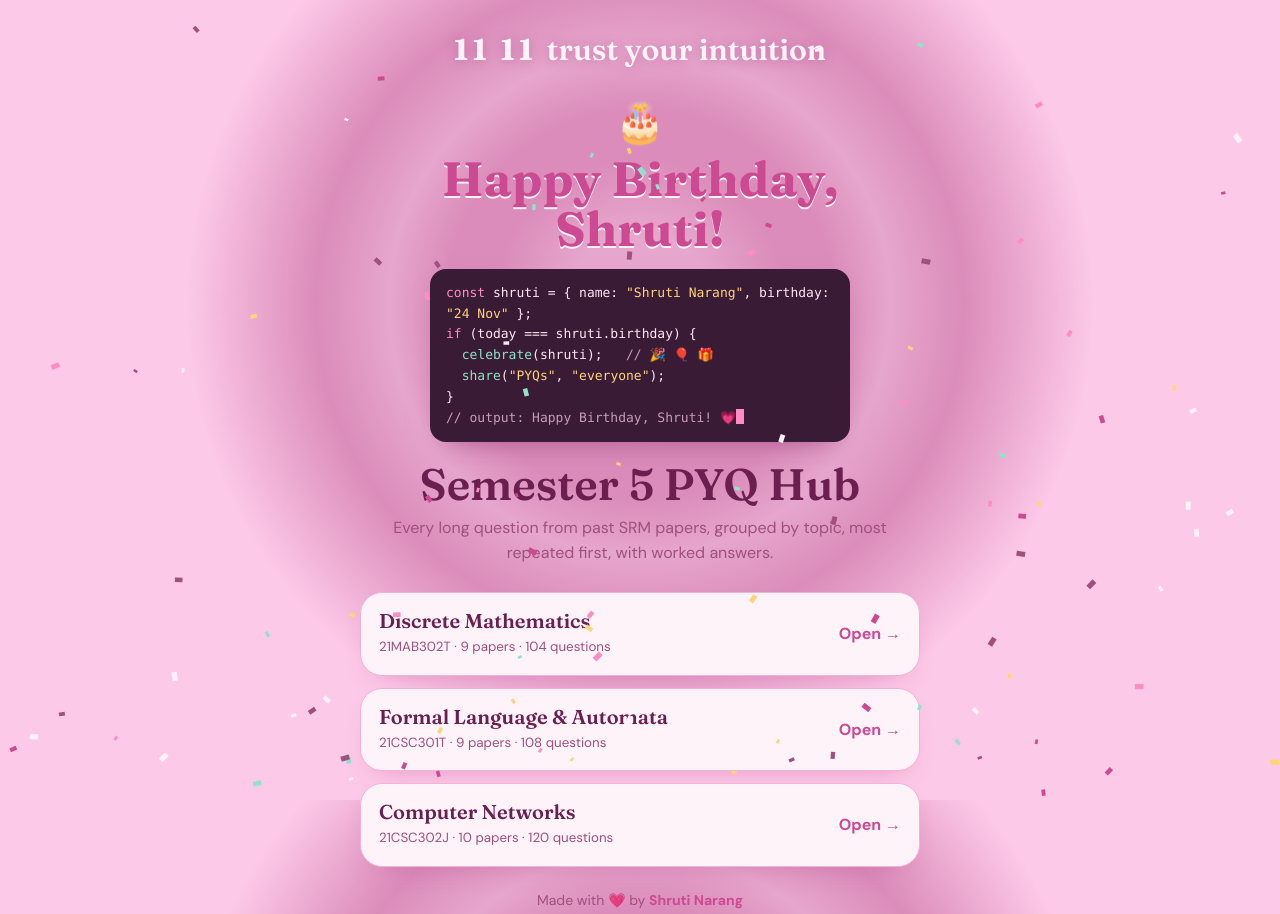
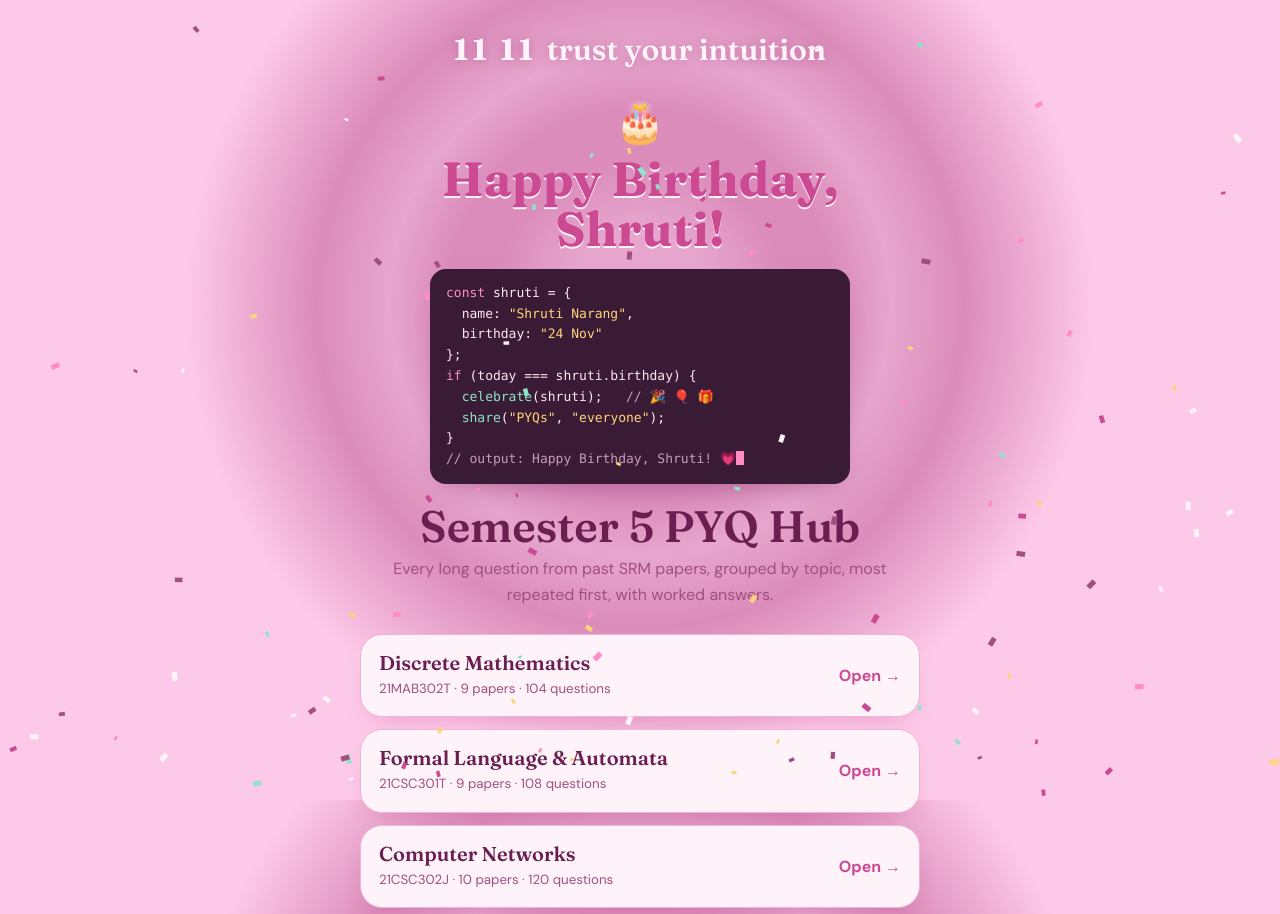
Before and after one commit to shru930/srm-sem5-pyq-hub, a website: page index.html in a window 1280 px wide. Shown: the top 914 px of the page. Drawn offline with Linux system fonts and the light colour scheme.

Commit message:
Birthday code card: plain === and one property per line

```diff
--- a/index.html
+++ b/index.html
@@ -27,7 +27,7 @@ a.s i{font-style:normal;color:var(--accent);font-weight:700}
 .bday h2{font:700 clamp(30px,8vw,48px)/1.05 "Fraunces",Georgia,serif;font-variation-settings:"SOFT" 100;margin:0;color:var(--accent);text-shadow:0 2px 0 var(--surface)}
 .bday .cake{font-size:40px;display:inline-block;animation:bob 2.4s ease-in-out infinite}
 @keyframes bob{50%{transform:translateY(-6px) rotate(-4deg)}}
-pre.code{text-align:left;margin:14px auto 0;max-width:420px;background:#3a1b35;color:#ffe6f3;border-radius:16px;padding:14px 16px;font:13px/1.6 ui-monospace,"Cascadia Code",Consolas,monospace;white-space:pre-wrap;word-break:break-word;box-shadow:0 12px 28px -16px rgba(120,30,90,.6)}
+pre.code{text-align:left;margin:14px auto 0;max-width:420px;background:#3a1b35;color:#ffe6f3;border-radius:16px;padding:14px 16px;font:13px/1.6 ui-monospace,"Cascadia Code",Consolas,monospace;font-variant-ligatures:none;font-feature-settings:"calt" 0,"liga" 0;white-space:pre-wrap;word-break:break-word;box-shadow:0 12px 28px -16px rgba(120,30,90,.6)}
 pre.code .k{color:#ff8cc4}pre.code .s{color:#ffd37a}pre.code .c{color:#c99bb8}pre.code .f{color:#8fe3c9}
 .cur{display:inline-block;width:8px;height:1.1em;background:#ff8cc4;vertical-align:-2px;animation:blink 1s steps(1) infinite}
 @keyframes blink{50%{opacity:0}}
@@ -43,7 +43,10 @@ footer b{color:var(--accent)}
   <section class="bday" aria-label="Happy birthday Shruti">
     <span class="cake" aria-hidden="true">🎂</span>
     <h2>Happy Birthday, Shruti!</h2>
-<pre class="code" aria-hidden="true"><span class="k">const</span> shruti = { name: <span class="s">"Shruti Narang"</span>, birthday: <span class="s">"24 Nov"</span> };
+<pre class="code" aria-hidden="true"><span class="k">const</span> shruti = {
+  name: <span class="s">"Shruti Narang"</span>,
+  birthday: <span class="s">"24 Nov"</span>
+};
 <span class="k">if</span> (today === shruti.birthday) {
   <span class="f">celebrate</span>(shruti);   <span class="c">// 🎉 🎈 🎁</span>
   <span class="f">share</span>(<span class="s">"PYQs"</span>, <span class="s">"everyone"</span>);
```
